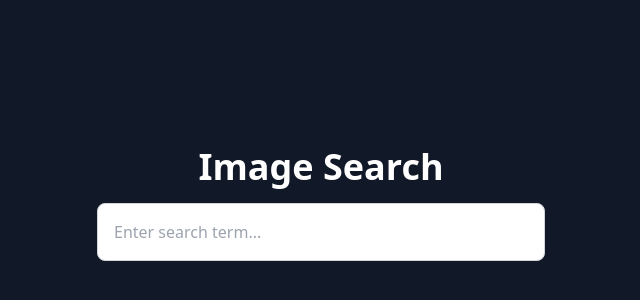
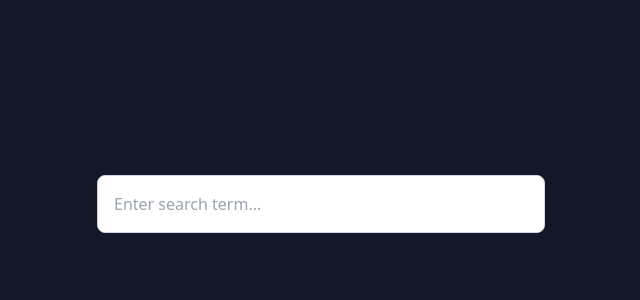
Before and after one commit to db131313/nextjs-micro-saas-v2, a Next.js app: page / in a window 1280 px wide. Shown: the part 188-488 px from the top of the page, without its empty margins (319-959 px from the left). Built offline with nearby package versions, Linux system fonts and the light colour scheme.

Commit message:
Update index.js

```diff
--- a/pages/index.js
+++ b/pages/index.js
@@ -13,7 +13,6 @@ export default function Home() {
 
   return (
     <div className="flex flex-col items-center justify-center min-h-screen bg-gray-900 text-white p-6">
-      <h1 className="text-4xl font-bold mb-4">Image Search</h1>
       <input
         type="text"
         placeholder="Enter search term..."
```
